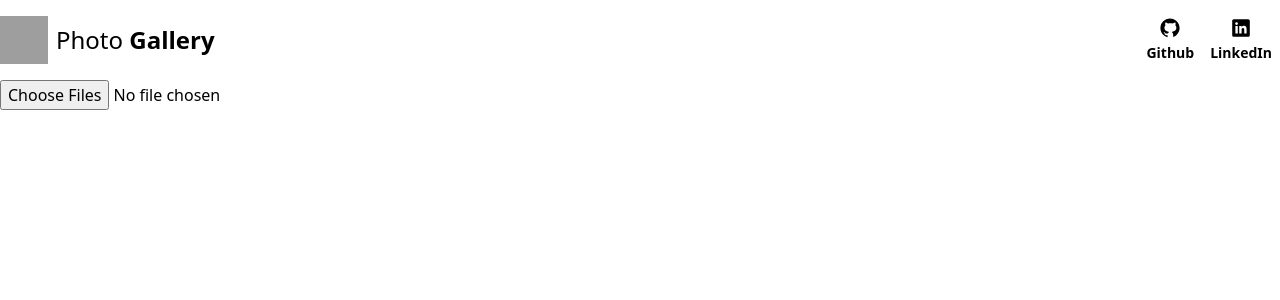
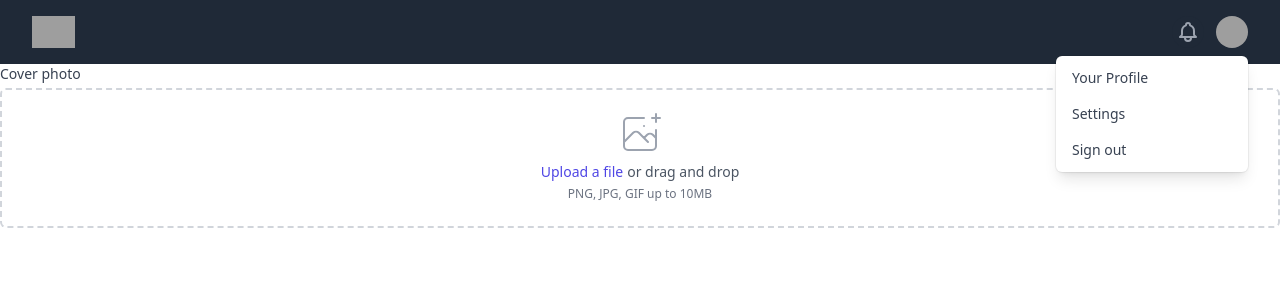
Before and after one commit to uzzii-21/chatdong-web, a React (Create React App) app: page / in a window 1280 px wide. Shown: the top 300 px of the page. Built offline with nearby package versions, Linux system fonts and the light colour scheme; grey boxes are pictures that could not be loaded.

Commit message:
added navbar component

```diff
--- a/craco.config.js
+++ /dev/null
@@ -1,10 +0,0 @@
-module.exports = {
-    style: {
-      postcss: {
-        plugins: [
-          require('tailwindcss'),
-          require('autoprefixer'),
-        ],
-      },
-    },
-  }
--- /dev/null
+++ b/postcss.config.js
@@ -0,0 +1,6 @@
+module.exports = {
+  plugins: {
+    tailwindcss: {},
+    autoprefixer: {},
+  },
+}
--- a/src/App.js
+++ b/src/App.js
@@ -1,4 +1,4 @@
-import Navbar from "./components/Navbar";
+import Navbar from "./components/Navbar/Navbar";
 import UploadButton from "./components/UploadButton";
 
 function App() {
--- a/src/components/Navbar.js
+++ /dev/null
@@ -1,25 +0,0 @@
-import logo from '../assets/logo.png';
-import githubLogo from '../assets/github.svg';
-import linkedinLogo from '../assets/linkedin.svg';
-const Navbar = () => {
-    return (
-        <header className="flex justify-between items-center py-4">
-            <div className="flex items-center text-2xl">
-                <img className="w-12 h-12" src={logo} alt="Photo Gallery" />
-                <h1 className="ml-2">Photo <span className="font-semibold"> Gallery </span></h1>
-            </div>
-            <div className="flex">
-                <a href="/" className="text-center mx-2">
-                    <img className="w-6 h-6 mx-auto" src={githubLogo} alt="Photo Gallery" />
-                    <span className="text-sm font-semibold">Github</span>
-                </a>
-                <a href="/" className="text-center mx-2">
-                    <img className="w-6 h-6 mx-auto" src={linkedinLogo} alt="Photo Gallery" />
-                    <span className="text-sm font-semibold">LinkedIn</span>
-                </a>
-            </div>
-        </header>
-    )
-}
-
-export default Navbar
--- /dev/null
+++ b/src/components/Navbar/Navbar.js
@@ -0,0 +1,57 @@
+import React from 'react'
+
+const Navbar = () => {
+    return (
+        <nav className="bg-gray-800">
+  <div className="max-w-7xl mx-auto px-2 sm:px-6 lg:px-8">
+    <div className="relative flex items-center justify-between h-16">
+      <div className="absolute inset-y-0 left-0 flex items-center sm:hidden">
+        <button type="button" className="inline-flex items-center justify-center p-2 rounded-md text-gray-400 hover:text-white hover:bg-gray-700 focus:outline-none focus:ring-2 focus:ring-inset focus:ring-white" aria-controls="mobile-menu" aria-expanded="false">
+          <span className="sr-only">Open main menu</span>
+          <svg className="block h-6 w-6" xmlns="http://www.w3.org/2000/svg" fill="none" viewBox="0 0 24 24" stroke="currentColor" aria-hidden="true">
+            <path strokeLinecap="round" strokeLinejoin="round" strokeWidth="2" d="M4 6h16M4 12h16M4 18h16" />
+          </svg>
+          <svg className="hidden h-6 w-6" xmlns="http://www.w3.org/2000/svg" fill="none" viewBox="0 0 24 24" stroke="currentColor" aria-hidden="true">
+            <path strokeLinecap="round" strokeLinejoin="round" strokeWidth="2" d="M6 18L18 6M6 6l12 12" />
+          </svg>
+        </button>
+      </div>
+      <div className="flex-1 flex items-center justify-center sm:items-stretch sm:justify-start">
+        <div className="flex-shrink-0 flex items-center">
+          <img className="block lg:hidden h-8 w-auto" src="https://tailwindui.com/img/logos/workflow-mark-indigo-500.svg" alt="Workflow" />
+          <img className="hidden lg:block h-8 w-auto" src="https://tailwindui.com/img/logos/workflow-logo-indigo-500-mark-white-text.svg" alt="Workflow" />
+        </div>
+        <div className="hidden sm:block sm:ml-6">
+          <div className="flex space-x-4">
+          </div>
+        </div>
+      </div>
+      <div className="absolute inset-y-0 right-0 flex items-center pr-2 sm:static sm:inset-auto sm:ml-6 sm:pr-0">
+        <button type="button" className="bg-gray-800 p-1 rounded-full text-gray-400 hover:text-white focus:outline-none focus:ring-2 focus:ring-offset-2 focus:ring-offset-gray-800 focus:ring-white">
+          <span className="sr-only">View notifications</span>
+          <svg className="h-6 w-6" xmlns="http://www.w3.org/2000/svg" fill="none" viewBox="0 0 24 24" stroke="currentColor" aria-hidden="true">
+            <path strokeLinecap="round" strokeLinejoin="round" strokeWidth="2" d="M15 17h5l-1.405-1.405A2.032 2.032 0 0118 14.158V11a6.002 6.002 0 00-4-5.659V5a2 2 0 10-4 0v.341C7.67 6.165 6 8.388 6 11v3.159c0 .538-.214 1.055-.595 1.436L4 17h5m6 0v1a3 3 0 11-6 0v-1m6 0H9" />
+          </svg>
+        </button>
+        <div className="ml-3 relative">
+          <div>
+            <button type="button" className="bg-gray-800 flex text-sm rounded-full focus:outline-none focus:ring-2 focus:ring-offset-2 focus:ring-offset-gray-800 focus:ring-white" id="user-menu-button" aria-expanded="false" aria-haspopup="true">
+              <span className="sr-only">Open user menu</span>
+              <img className="h-8 w-8 rounded-full" src="https://images.unsplash.com/photo-1472099645785-5658abf4ff4e?ixlib=rb-1.2.1&ixid=eyJhcHBfaWQiOjEyMDd9&auto=format&fit=facearea&facepad=2&w=256&h=256&q=80" alt="" />
+            </button>
+          </div>
+          <div className="origin-top-right absolute right-0 mt-2 w-48 rounded-md shadow-lg py-1 bg-white ring-1 ring-black ring-opacity-5 focus:outline-none" role="menu" aria-orientation="vertical" aria-labelledby="user-menu-button" tabIndex="-1">
+            {/* <!-- Active: "bg-gray-100", Not Active: "" --> */}
+            <a href="#" className="block px-4 py-2 text-sm text-gray-700" role="menuitem" tabIndex="-1" id="user-menu-item-0">Your Profile</a>
+            <a href="#" className="block px-4 py-2 text-sm text-gray-700" role="menuitem" tabIndex="-1" id="user-menu-item-1">Settings</a>
+            <a href="#" className="block px-4 py-2 text-sm text-gray-700" role="menuitem" tabIndex="-1" id="user-menu-item-2">Sign out</a>
+          </div>
+        </div>
+      </div>
+    </div>
+  </div>
+</nav>
+    )
+}
+
+export default Navbar
--- a/src/components/UploadButton.js
+++ b/src/components/UploadButton.js
@@ -23,7 +23,30 @@
 
     return (
         <div>
-            <input type="file" onChange={changeHandler} multiple />
+
+            <div>
+              <label className="block text-sm font-medium text-gray-700">
+                Cover photo
+              </label>
+              <div className="mt-1 flex justify-center px-6 pt-5 pb-6 border-2 border-gray-300 border-dashed rounded-md">
+                <div className="space-y-1 text-center">
+                  <svg className="mx-auto h-12 w-12 text-gray-400" stroke="currentColor" fill="none" viewBox="0 0 48 48" aria-hidden="true">
+                    <path d="M28 8H12a4 4 0 00-4 4v20m32-12v8m0 0v8a4 4 0 01-4 4H12a4 4 0 01-4-4v-4m32-4l-3.172-3.172a4 4 0 00-5.656 0L28 28M8 32l9.172-9.172a4 4 0 015.656 0L28 28m0 0l4 4m4-24h8m-4-4v8m-12 4h.02" strokeWidth="2" strokeLinecap="round" strokeLinejoin="round" />
+                  </svg>
+                  <div className="flex text-sm text-gray-600">
+                    <label htmlFor="file-upload" className="relative cursor-pointer bg-white rounded-md font-medium text-indigo-600 hover:text-indigo-500 focus-within:outline-none focus-within:ring-2 focus-within:ring-offset-2 focus-within:ring-indigo-500">
+                      <span>Upload a file</span>
+                      <input id="file-upload" name="file-upload" type="file" onChange={changeHandler} multiple className="sr-only" />
+                    </label>
+                    <p className="pl-1">or drag and drop</p>
+                  </div>
+                  <p className="text-xs text-gray-500">
+                    PNG, JPG, GIF up to 10MB
+                  </p>
+                </div>
+              </div>
+            </div>
+
             <div>{ error ? error : files.name}</div>
         </div>
     )
--- a/tailwind.config.js
+++ b/tailwind.config.js
@@ -1,10 +1,8 @@
 module.exports = {
-  purge: ['./src/**/*.{js,jsx,ts,tsx}', './public/index.html'],
-  darkMode: false, // or 'media' or 'class'
+  content: [
+    "./src/**/*.{js,jsx,ts,tsx}",
+  ],
   theme: {
-    extend: {},
-  },
-  variants: {
     extend: {},
   },
   plugins: [],
```
Also changed, not shown: package.json (+11 -12 lines), 1 other file (tests, documents, lock files or other folders).
